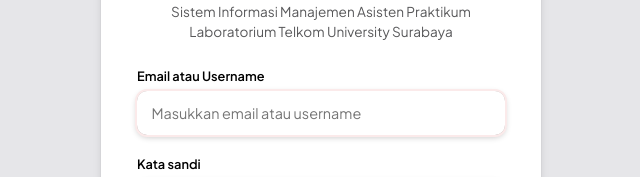
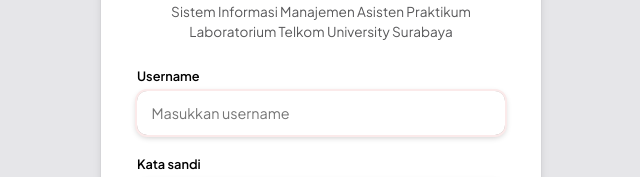
Before and after one commit to kacangBIASA/SIM-ASPRAK, a React (Vite) app in the folder frontend/: page / in a window 1280 px wide. Shown: the part 336-513 px from the top of the page, without its empty margins (319-959 px from the left). Built offline with nearby package versions, Linux system fonts and the light colour scheme.

Commit message:
penyesuaian login

```diff
--- a/frontend/src/pages/Login.jsx
+++ b/frontend/src/pages/Login.jsx
@@ -19,7 +19,7 @@ export default function Login() {
     setPesan('');
 
     const g = {};
-    if (!email.trim()) g.login = 'Email atau username wajib diisi.';
+    if (!email.trim()) g.login = 'Username wajib diisi.';
     if (!kataSandi) g.kata_sandi = 'Kata sandi wajib diisi.';
     setError(g);
     if (Object.keys(g).length) return;
@@ -28,7 +28,7 @@ export default function Login() {
     try {
       await masuk(email.trim(), kataSandi);
     } catch (err) {
-      if (err.status === 422 && err.errors?.login?.[0] === 'Email atau username atau kata sandi salah.') {
+      if (err.status === 422 && err.errors?.login?.[0] === 'Username atau kata sandi salah.') {
         setPesan(err.errors.login[0]);
       } else if (err.errors && Object.keys(err.errors).length) {
         setError(Object.fromEntries(Object.entries(err.errors).map(([k, v]) => [k, v[0]])));
@@ -52,8 +52,8 @@ export default function Login() {
           <Pesan jenis="error">{pesan}</Pesan>
 
           <label className="bidang">
-            <span>Email atau Username</span>
-            <input type="text" value={email} autoComplete="username" autoFocus placeholder="Masukkan email atau username"
+            <span>Username</span>
+            <input type="text" value={email} autoComplete="username" autoFocus placeholder="Masukkan username"
               onChange={(e) => setEmail(e.target.value)} aria-invalid={Boolean(error.login)} />
             {error.login && <small className="error">{error.login}</small>}
           </label>
```
Also changed, not shown: 2 other files (tests, documents, lock files or other folders).
